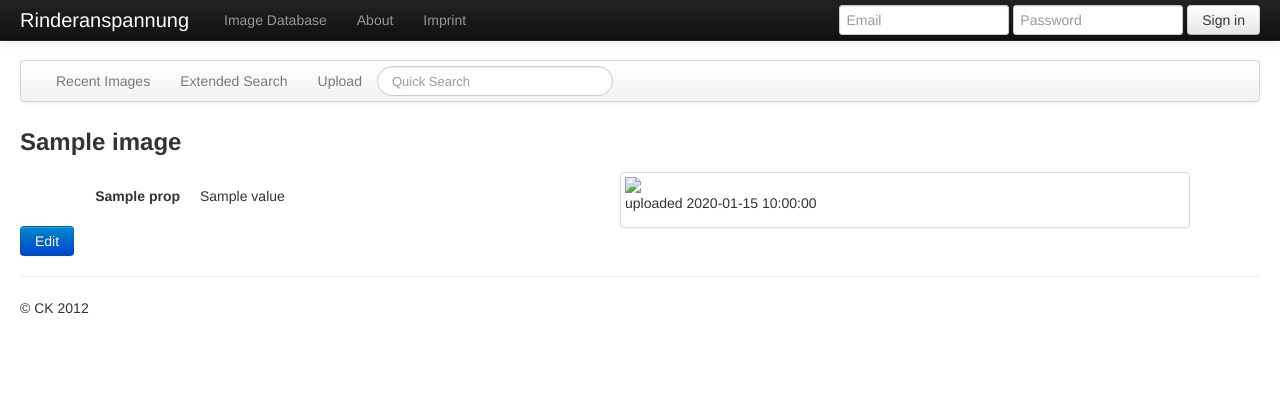
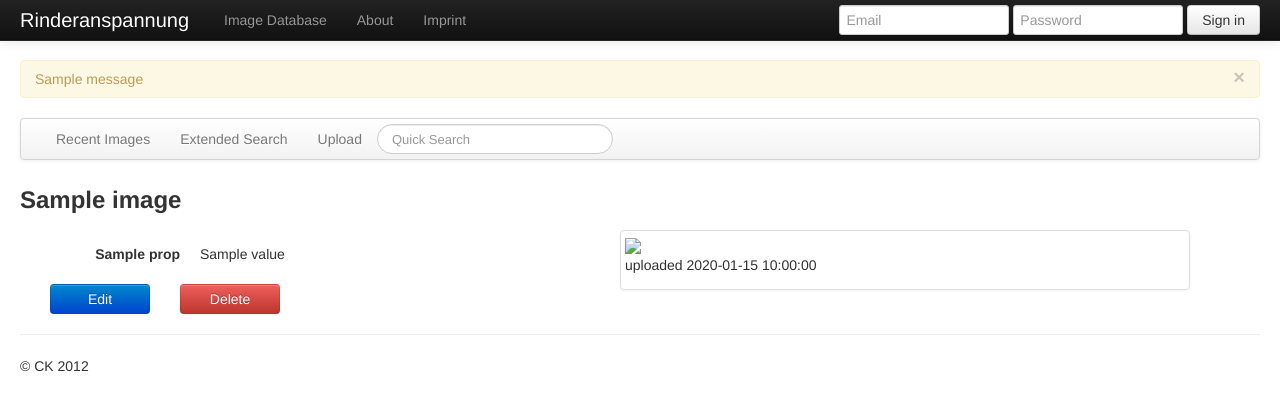
Before and after one commit to mschuetz/tamaraw, a Python web app: template src/image_org/templates/image.html in a window 1280 px wide. Shown: the top 411 px of the page. Run offline with Jinja, Linux system fonts and the light colour scheme; the template is opened without the code that fills it: most values are stand-ins (such as "Sample title", 1, 10 or a date in 2020); one stand-in notice (Sample message) is shown; some libraries are stand-ins or nearby versions.

Commit message:
* refactored store key checking out into util package * implemented deleting of images with fancy bootstrap modal dialog * show flash alerts on all pages * use check_store_key in all functions of local store * save collection to return to in session and use the information after deleting image

```diff
--- a/src/image_org/templates/image.html
+++ b/src/image_org/templates/image.html
@@ -13,10 +13,29 @@
 			<li>
 				<a href="/site/upload">Upload</a>
 			</li>
-		<form class="navbar-search pull-right" method="get" action="{{ url_for('quick_search') }}">
-			<input type="text" class="search-query" name="query" placeholder="Quick Search">
+			<form class="navbar-search pull-right" method="get" action="{{ url_for('quick_search') }}">
+				<input type="text" class="search-query" name="query" placeholder="Quick Search">
+			</form>
+		</ul>
+	</div>
+</div>
+
+<div id="deleteDialog" class="modal hide fade">
+	<div class="modal-header">
+		<button type="button" class="close" data-dismiss="modal" aria-hidden="true">
+			&times;
+		</button>
+		<h3>Really delete?</h3>
+	</div>
+	<div class="modal-footer">
+		<button class="btn" data-dismiss="modal" aria-hidden="true">
+			Close
+		</button>
+		<form method="post" action="{{url_for('delete_image', store_key=image.store_key)}}" class="span1">
+			<button class="btn btn-danger" type="submit">
+				Delete
+			</button>
 		</form>
-		</ul>
 	</div>
 </div>
 
@@ -29,17 +48,16 @@
 				{{prop.human_name}}
 			</dt>
 			<dd>
-				{{prop.value}}
+				{{prop.value or "&nbsp;"|safe}}
 			</dd>
 			{% endfor %}
 		</dl>
-		<a href="{{url_for('edit_image', store_key=image.store_key)}}" class="btn btn-primary">
-			Edit
-		</a>
+		<a href="{{url_for('edit_image', store_key=image.store_key)}}" class="btn btn-primary span1"> Edit </a>
+		<a href="#deleteDialog" data-toggle="modal" class="span1 btn btn-danger"> Delete </a>
 	</div>
 	<div class="span6">
 		<div class="thumbnail">
-			<img src="{{ url_for('get_image', store_key=image.store_key, x=640, y=480) }}"/>
+			<a title="Original" href="{{ url_for('get_image', store_key=image.store_key) }}"> <img src="{{ url_for('get_image', store_key=image.store_key, x=640, y=480) }}"/> </a>
 			<p>
 				uploaded {{ image.created_at }}
 			</p>
--- a/src/image_org/templates/layout.html
+++ b/src/image_org/templates/layout.html
@@ -59,12 +59,12 @@
 <ul class="thumbnails">
 	{% for image in row %}
  	<li class="span3">
+	<a href="{{ url_for('image_page', store_key=image.store_key) }}">
 		<div class="thumbnail">
-		<a href="{{ url_for('image_page', store_key=image.store_key) }}">
 			<img src="{{ url_for('get_image', store_key=image.store_key, x=400, y=300) }}"/>
-		</a>
 			<p>{{ image.prop_title }}</p>
 		</div>
+	</a>
 	</li>
 	{% endfor %}
 </ul>
@@ -84,12 +84,25 @@
 </ul>
 {% endmacro %}
 		<div class="container-fluid">
+			{% with messages = get_flashed_messages(with_categories=true) %}
+			{% if messages %}
+
+			{% for category, message in messages %}
+
+			<div class="alert {{category}}">
+				<button type="button" class="close" data-dismiss="alert"> × </button>
+				{{message}}
+			</div>
+			{% endfor %}
+			{% endif %}
+			{% endwith %}
+
 			{% block body %}{% endblock %}
 			<hr>
+
 			<div>
 				© CK 2012
 			</div>
-
 		</div>
 		<script src="{{url_for('static', filename='vendor/bootstrap/js/bootstrap.min.js') }}"></script>
 
--- a/test_src/test_image_dao.py
+++ b/test_src/test_image_dao.py
@@ -1,6 +1,7 @@
 import unittest
-from image_org.dao import * #@UnusedWildImport
+from image_org.dao import *  # @UnusedWildImport
 from image_org.store import unique_id
+from image_org.util import InvalidStoreKey
 import time
 import uuid
 from contracts.interface import ContractNotRespected
@@ -21,7 +22,7 @@ class TestImageDao(unittest.TestCase):
         self.assertRaises(InvalidStoreKey, self.dao.delete, "")
 
     def test_contracts(self):
-        #self.assertRaises(ContractNotRespected, self.dao.create, '', unique_id())
+        # self.assertRaises(ContractNotRespected, self.dao.create, '', unique_id())
         self.assertRaises(InvalidStoreKey, self.dao.create, 'asdf', '####')
         self.assertRaises(ContractNotRespected, self.dao.search, {1:2}, 0, 1)
         self.assertRaises(ContractNotRespected, self.dao.search, {'a':2}, -1, 1)
```
Also changed, not shown: src/image_org/__init__.py (+22 -1 lines), src/image_org/dao.py (+2 -8 lines), src/image_org/store.py (+13 -7 lines), src/image_org/templates/upload.html (+0 -11 lines), src/image_org/util.py (added, +8 -0 lines). Lines whose indentation alone changed are shown as unchanged.
